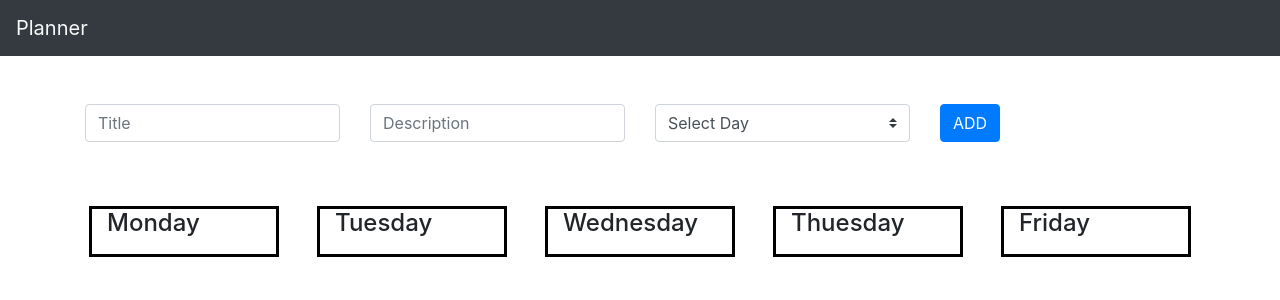
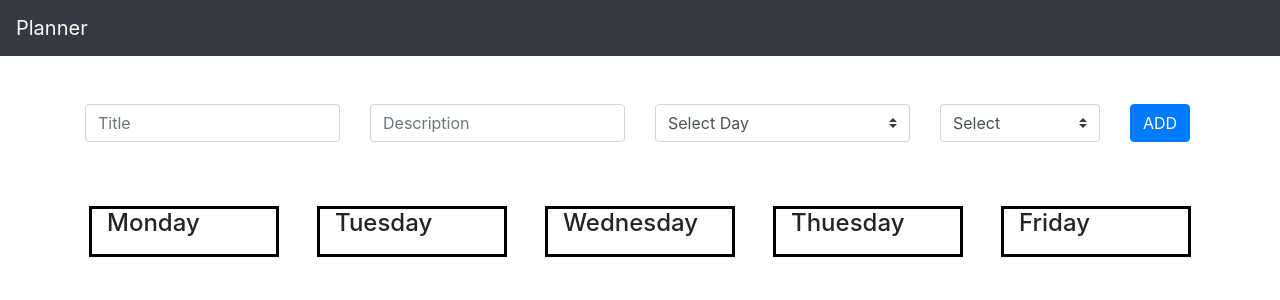
Before and after one commit to Bankacha/react-planner, a React (Create React App) app: page / in a window 1280 px wide. Shown: the top 300 px of the page. Built offline with nearby package versions, Linux system fonts and the light colour scheme.

Commit message:
priority checker

```diff
--- a/src/main/MainPage.js
+++ b/src/main/MainPage.js
@@ -17,6 +17,7 @@ export default class MainPage extends React.Component {
         const plannerCopy = {...this.state.planner};
         plannerCopy[newItem.day].push(newItem)
 
+        console.log(newItem)
 
         this.setState({
             planner: plannerCopy
--- a/src/main/components/Form.js
+++ b/src/main/components/Form.js
@@ -6,7 +6,8 @@ export default class AddItemForm extends React.Component {
     state = {
         title: '',
         description: '',
-        day: "default"
+        day: "default",
+        priority: "default"
     }
 
     submit = () => {
@@ -28,6 +29,12 @@ export default class AddItemForm extends React.Component {
     handleDayChange = (event) => {
         this.setState({
             day: event.target.value
+        })
+    }
+
+    handlePriorityChange = (event) => {
+        this.setState({
+            priority: event.target.value
         })
     }
 
@@ -56,7 +63,19 @@ export default class AddItemForm extends React.Component {
                         </Form.Control>
                     </Form.Group>
                 </Col>
-                <Col md={3}>
+
+                <Col md={2}>
+                <Form.Group>
+                        <Form.Control onChange={this.handlePriorityChange} as="select" custom>
+                            <option value="default">Select</option>
+                            <option value="1">To do</option>
+                            <option value="2">Important</option>
+                            <option value="3">High priority</option>
+                        </Form.Control>
+                    </Form.Group>
+                </Col>
+
+                <Col md={1}>
                     <Button onClick={this.submit}>
                         ADD
                 </Button>
--- a/src/main/components/planner.css
+++ b/src/main/components/planner.css
@@ -4,3 +4,15 @@
 .day {
     border: 3px solid black;
 }
+
+.priority-low {
+    background-color: blue;
+}
+
+.priority-middle {
+    background-color: yellow;
+}
+
+.priority-high {
+    background-color: red;
+}
--- a/src/main/components/planner.js
+++ b/src/main/components/planner.js
@@ -5,10 +5,32 @@ import './planner.css'
 
 function Item(props) {
 
+    const getPriorityClass = (priority) => {
+        const map = {
+            '1': 'low',
+            '2': 'middle',
+            '3': 'high'
+        };
+
+        let className = map[priority];
+
+        // if (priority === "1") {
+        //     className = 'low';
+        // }
+        // if (priority === "2") {
+        //     className = "middle"
+        // }
+        // if (priority === "3") {
+        //     className = "high"
+        // }
+
+        return `priority-${className}`;
+    }
+
     return (
 
-        <Row className="mb-2">
-            <Col className='day-item'>
+        <Row className={`mb-2 day-item ${getPriorityClass(props.item.priority)}`}>
+            <Col>
                 <h3>{props.item.title}</h3>
                 <p>{props.item.description}</p>
             </Col>
```
